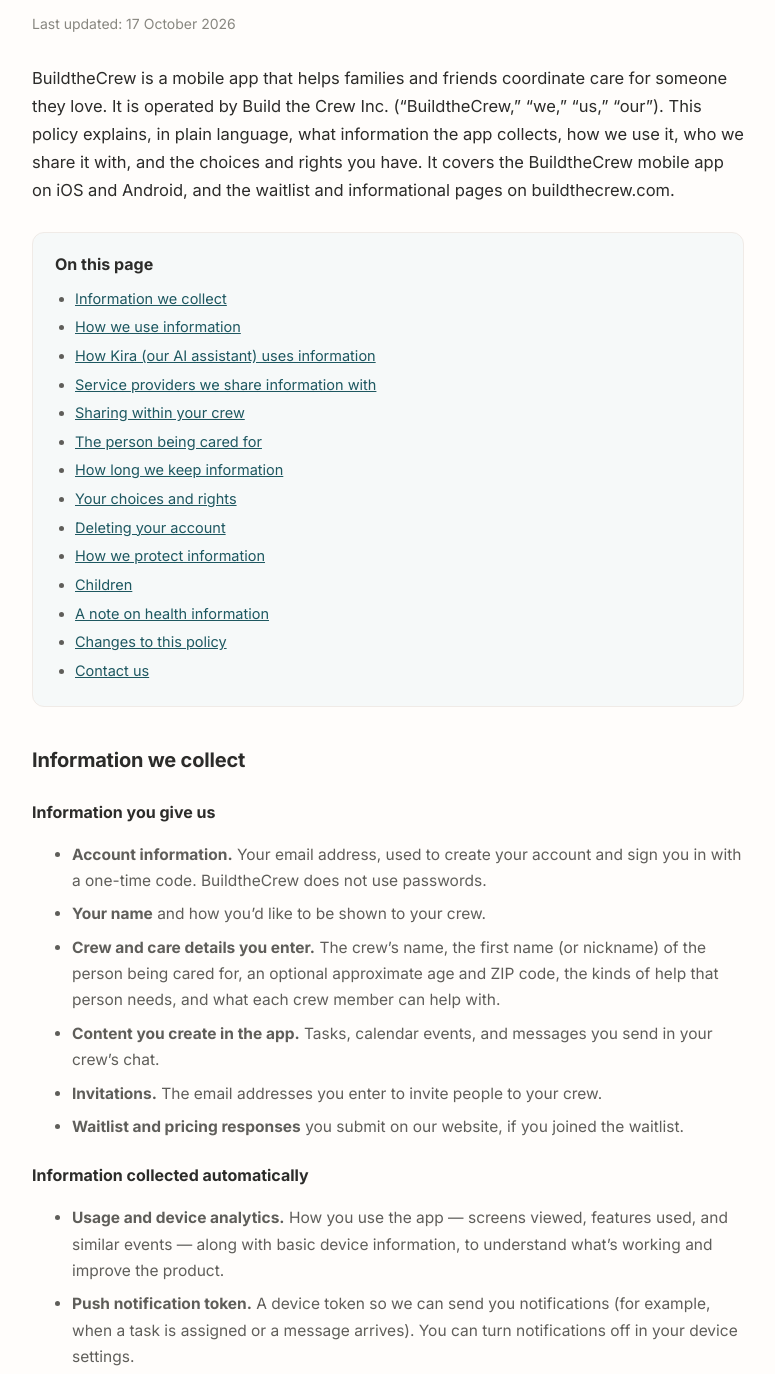
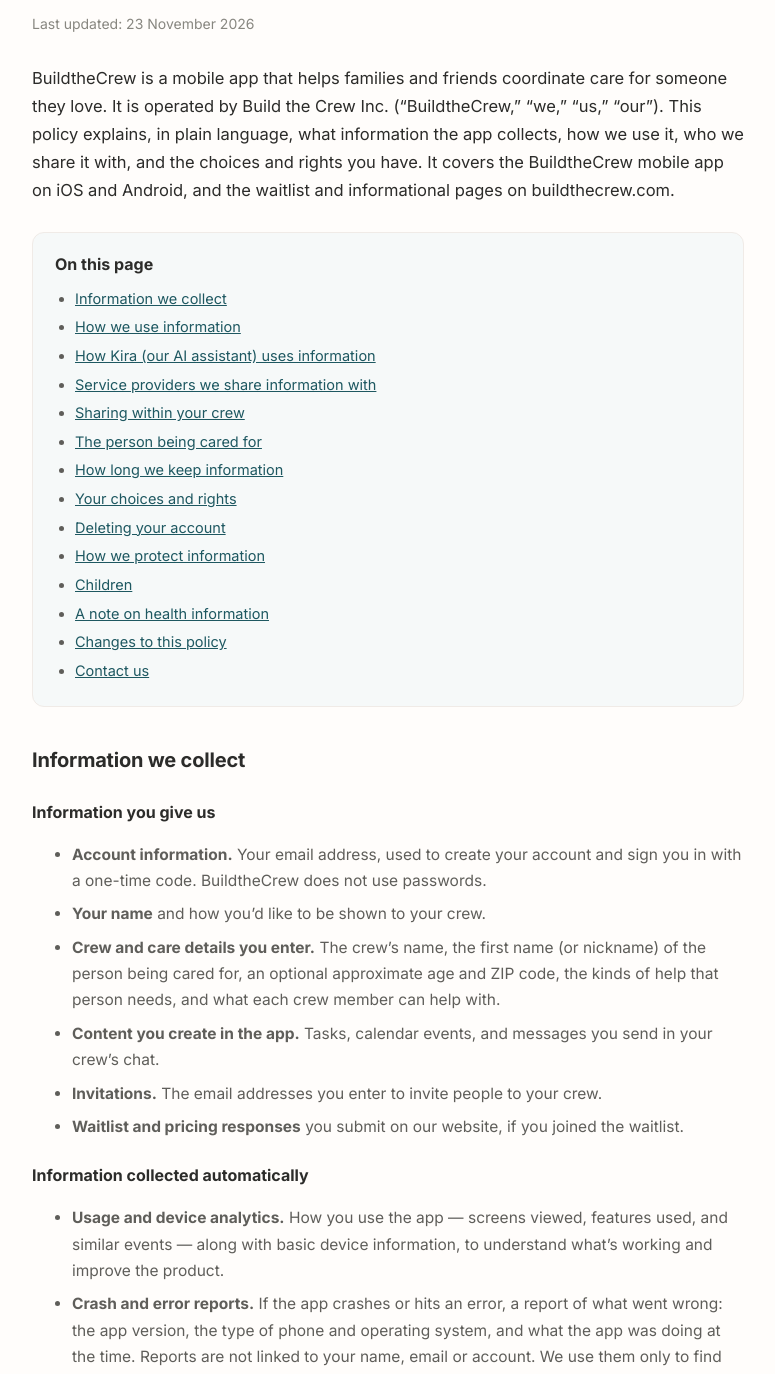
Before and after one commit to brentomalley150/buildthecrew-launch, a plain HTML site: page privacy-policy/index.html in a window 1280 px wide. Shown: the part 159-1533 px from the top of the page, without its empty margins (252-1027 px from the left). Drawn offline with Linux system fonts and the light colour scheme.

Commit message:
Privacy policy: crash and error reports
The app is adding Firebase Crashlytics. Say what crash reports contain
(app version, phone type, what the app was doing), that they aren't
linked to anyone's name, email or account, and that Google provides it.

Co-Authored-By: Claude Opus 5.5 <noreply@anthropic.com>

```diff
--- a/privacy-policy/index.html
+++ b/privacy-policy/index.html
@@ -43,7 +43,7 @@
 
 <main>
   <h1>Privacy Policy</h1>
-  <p class="updated">Last updated: 17 October 2026</p>
+  <p class="updated">Last updated: 23 November 2026</p>
 
   <p class="lead">BuildtheCrew is a mobile app that helps families and friends coordinate care for someone they love. It is operated by Build the Crew Inc. (“BuildtheCrew,” “we,” “us,” “our”). This policy explains, in plain language, what information the app collects, how we use it, who we share it with, and the choices and rights you have. It covers the BuildtheCrew mobile app on iOS and Android, and the waitlist and informational pages on buildthecrew.com.</p>
 
@@ -82,6 +82,7 @@
   <h3>Information collected automatically</h3>
   <ul>
     <li><strong>Usage and device analytics.</strong> How you use the app — screens viewed, features used, and similar events — along with basic device information, to understand what’s working and improve the product.</li>
+    <li><strong>Crash and error reports.</strong> If the app crashes or hits an error, a report of what went wrong: the app version, the type of phone and operating system, and what the app was doing at the time. Reports are not linked to your name, email or account. We use them only to find and fix problems.</li>
     <li><strong>Push notification token.</strong> A device token so we can send you notifications (for example, when a task is assigned or a message arrives). You can turn notifications off in your device settings.</li>
   </ul>
 
@@ -114,7 +115,7 @@
   <p>We use a small set of trusted service providers to run BuildtheCrew. They may process your information only to provide their service to us, under agreements that require them to protect it. They are:</p>
   <table>
     <tr><th>Provider</th><th>What it does for us</th><th>Information involved</th></tr>
-    <tr><td><strong>Google Firebase</strong></td><td>Sign-in and the database that stores your crew’s data</td><td>Account, crew, tasks, events, messages</td></tr>
+    <tr><td><strong>Google Firebase</strong></td><td>Sign-in, the database that stores your crew’s data, and crash reporting (Crashlytics)</td><td>Account, crew, tasks, events, messages; crash and error reports</td></tr>
     <tr><td><strong>Anthropic</strong></td><td>The Claude AI model that powers Kira’s suggestions</td><td>The crew data described in “How Kira uses information” above</td></tr>
     <tr><td><strong>Mixpanel</strong></td><td>Product analytics</td><td>App usage events and basic device information</td></tr>
     <tr><td><strong>Expo</strong></td><td>Delivering push notifications</td><td>Push notification token</td></tr>
```
